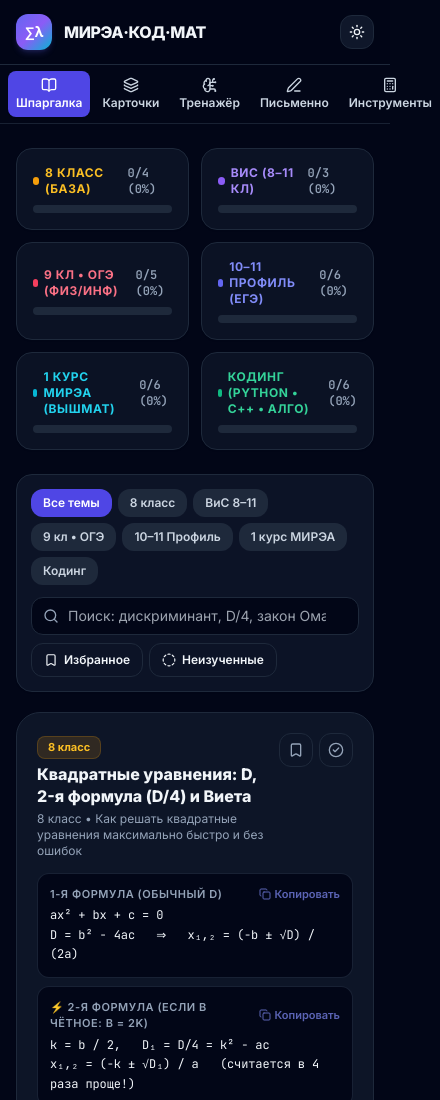
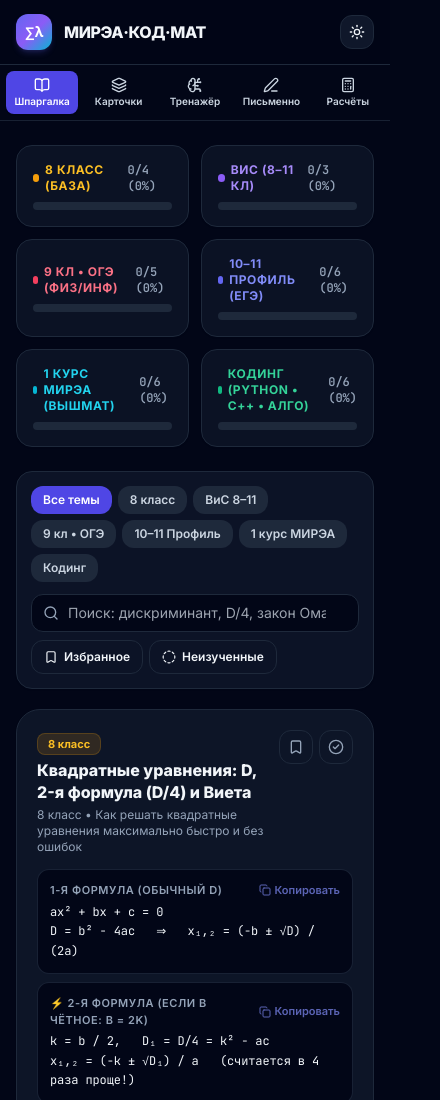
Before and after one commit to makc25a/mirea-mat, a plain HTML site: page index.html in a window 390 px wide. Shown: the top 1100 px of the page, 440 px wide, since content can reach past the window. Drawn offline with nearby package versions, Linux system fonts and the light colour scheme.

Commit message:
Add files via upload

```diff
--- a/index.html
+++ b/index.html
@@ -103,21 +103,21 @@
     </div>
 
     <!-- Mode Tabs (Mobile) -->
-    <div class="md:hidden border-t border-slate-200 dark:border-slate-800 px-2 py-1.5 flex items-center justify-around gap-1 bg-white dark:bg-slate-950">
-      <button data-mode="cheatsheet" class="mode-btn flex-1 py-1.5 px-2 rounded-lg text-xs font-semibold flex flex-col items-center gap-0.5 transition-all">
-        <i data-lucide="book-open" class="w-4 h-4"></i><span>Шпаргалка</span>
+    <div class="md:hidden border-t border-slate-200 dark:border-slate-800 px-1.5 py-1.5 grid grid-cols-5 gap-1 bg-white dark:bg-slate-950">
+      <button data-mode="cheatsheet" class="mode-btn min-w-0 py-1.5 px-0.5 rounded-lg text-[10px] sm:text-xs leading-tight font-semibold flex flex-col items-center justify-center gap-0.5 transition-all">
+        <i data-lucide="book-open" class="w-4 h-4 shrink-0"></i><span class="truncate max-w-full">Шпаргалка</span>
       </button>
-      <button data-mode="flashcards" class="mode-btn flex-1 py-1.5 px-2 rounded-lg text-xs font-semibold flex flex-col items-center gap-0.5 transition-all">
-        <i data-lucide="layers" class="w-4 h-4"></i><span>Карточки</span>
+      <button data-mode="flashcards" class="mode-btn min-w-0 py-1.5 px-0.5 rounded-lg text-[10px] sm:text-xs leading-tight font-semibold flex flex-col items-center justify-center gap-0.5 transition-all">
+        <i data-lucide="layers" class="w-4 h-4 shrink-0"></i><span class="truncate max-w-full">Карточки</span>
       </button>
-      <button data-mode="quiz" class="mode-btn flex-1 py-1.5 px-2 rounded-lg text-xs font-semibold flex flex-col items-center gap-0.5 transition-all">
-        <i data-lucide="brain-circuit" class="w-4 h-4"></i><span>Тренажёр</span>
+      <button data-mode="quiz" class="mode-btn min-w-0 py-1.5 px-0.5 rounded-lg text-[10px] sm:text-xs leading-tight font-semibold flex flex-col items-center justify-center gap-0.5 transition-all">
+        <i data-lucide="brain-circuit" class="w-4 h-4 shrink-0"></i><span class="truncate max-w-full">Тренажёр</span>
       </button>
-      <button data-mode="written" class="mode-btn flex-1 py-1.5 px-2 rounded-lg text-xs font-semibold flex flex-col items-center gap-0.5 transition-all">
-        <i data-lucide="pen-line" class="w-4 h-4"></i><span>Письменно</span>
+      <button data-mode="written" class="mode-btn min-w-0 py-1.5 px-0.5 rounded-lg text-[10px] sm:text-xs leading-tight font-semibold flex flex-col items-center justify-center gap-0.5 transition-all">
+        <i data-lucide="pen-line" class="w-4 h-4 shrink-0"></i><span class="truncate max-w-full">Письменно</span>
       </button>
-      <button data-mode="tools" class="mode-btn flex-1 py-1.5 px-2 rounded-lg text-xs font-semibold flex flex-col items-center gap-0.5 transition-all">
-        <i data-lucide="calculator" class="w-4 h-4"></i><span>Инструменты</span>
+      <button data-mode="tools" class="mode-btn min-w-0 py-1.5 px-0.5 rounded-lg text-[10px] sm:text-xs leading-tight font-semibold flex flex-col items-center justify-center gap-0.5 transition-all">
+        <i data-lucide="calculator" class="w-4 h-4 shrink-0"></i><span class="truncate max-w-full">Расчёты</span>
       </button>
     </div>
   </header>
--- a/sw.js
+++ b/sw.js
@@ -1,4 +1,4 @@
-const CACHE_NAME = 'mirea-mat-v1';
+const CACHE_NAME = 'mirea-mat-v2';
 const ASSETS = [
   './',
   './index.html',
```
